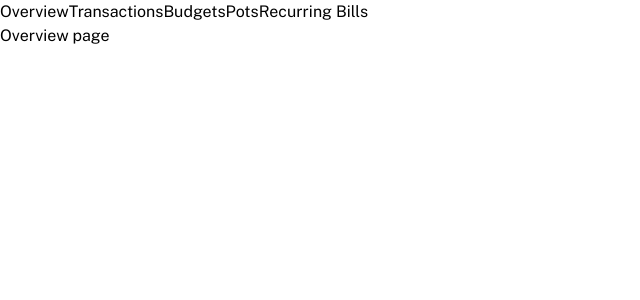
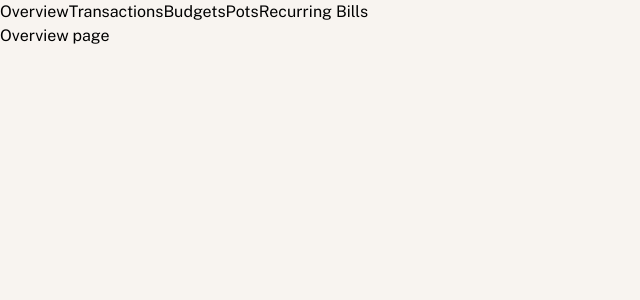
Before and after one commit to Mateeb11/personal-finance-app, a Next.js app: page / in a window 1280 px wide. Shown: the top 300 px of the page, without its empty margins (0-640 px from the left). Built offline with nearby package versions, Linux system fonts and the light colour scheme.

Commit message:
Added saas + screen sizes variables

```diff
--- a/app/globals.css
+++ b/app/globals.css
@@ -34,6 +34,16 @@
 
   /* Font Sizes */
   --3xl: 32px; /* Changed default 3xl from 30 to 32*/
+
+  /* Screen Sizes */
+
+  --mobile: 375px;
+  --tablet: 768px;
+  --desktop: 1440px;
+}
+
+body {
+  background-color: var(--primary-100);
 }
 
 /* makes sizing simpler */
```
Also changed, not shown: package.json (+6 -5 lines), 1 other file (tests, documents, lock files or other folders).
